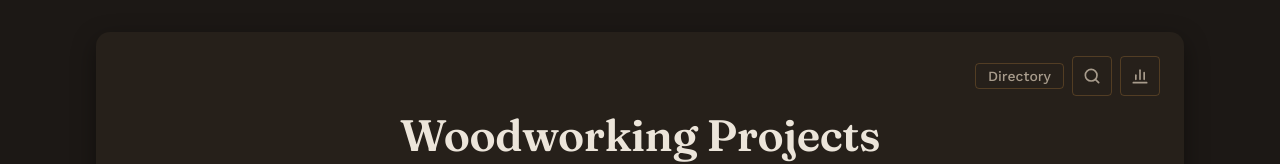
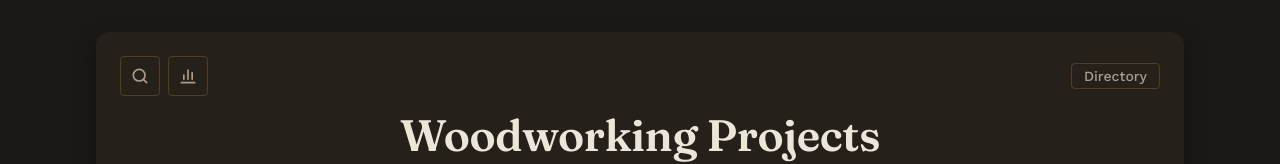
Before and after one commit to rbrock44/woodworking-projects, an Angular app: page / in a window 1280 px wide. Shown: the top 164 px of the page. Built offline with nearby package versions, Linux system fonts and the light colour scheme.

Commit message:
move directory link to the right

```diff
--- a/src/app/app.component.html
+++ b/src/app/app.component.html
@@ -13,9 +13,6 @@
         </button>
       }
       @if (!this.isImageEnlarged()) {
-        <a class="directory-link" href="https://directory.ryan-brock.com" target="_blank" rel="noopener noreferrer">
-          Directory
-        </a>
         <button type="button" class="jump-button" aria-haspopup="dialog" aria-label="Jump to a project"
           title="Jump to a project (Ctrl K)" (click)="this.palette.open()">
           <svg aria-hidden="true" width="20" height="20" viewBox="0 0 24 24" fill="none" stroke="currentColor"
@@ -35,6 +32,9 @@
             </svg>
           </a>
         }
+        <a class="directory-link" href="https://directory.ryan-brock.com" target="_blank" rel="noopener noreferrer">
+          Directory
+        </a>
       }
     </div>
 
```
